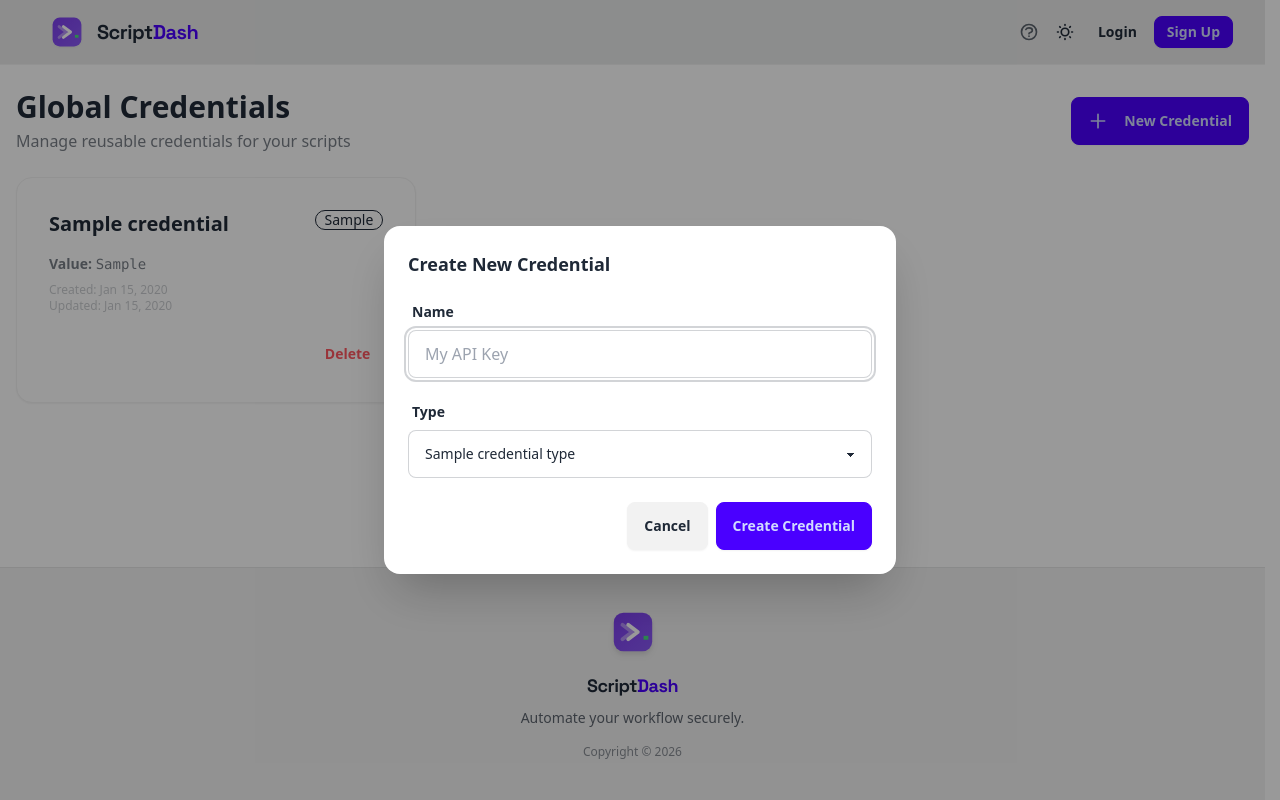
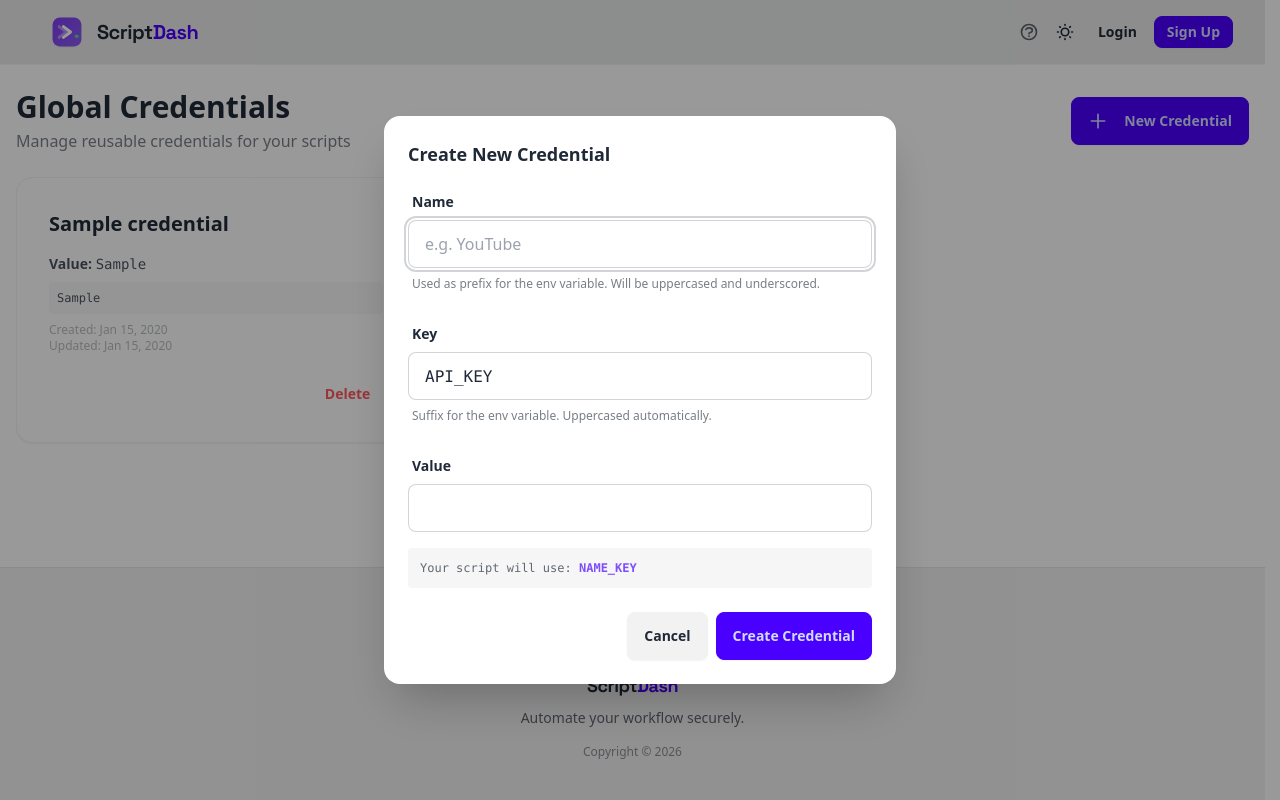
Before and after one commit to cwhit-io/python-runner, a Django app: template templates/scripts/credentials_list.html in a window 1280 px wide, after a click on "New Credential". Run offline with Django 5.2, Linux system fonts and the light colour scheme; the template is opened without the code that fills it: most values are stand-ins (such as "Sample title", 1, 10 or a date in 2020); some libraries are stand-ins or nearby versions.

Commit message:
fix credential types

```diff
--- a/templates/scripts/credentials_list.html
+++ b/templates/scripts/credentials_list.html
@@ -25,11 +25,18 @@
             <div class="card-body">
                 <div class="flex justify-between items-start">
                     <h2 class="card-title">{{ credential.name }}</h2>
-                    <span class="badge badge-outline">{{ credential.get_credential_type_display }}</span>
                 </div>
 
-                <div class="text-sm opacity-60 space-y-2 mt-2">
-                    <div><span class="font-semibold">Value:</span> <code class="font-mono">{{ credential.get_masked_value }}</code></div>
+                <div class="text-sm opacity-80 space-y-2 mt-2">
+                    <div>
+                        <span class="font-semibold">Value:</span>
+                        <code class="font-mono">{{ credential.get_masked_value }}</code>
+                    </div>
+                    <div class="bg-base-200/70 rounded p-2 text-xs font-mono">
+                        {% for env_var in credential.get_env_var_names %}
+                        <span class="block">{{ env_var }}</span>
+                        {% endfor %}
+                    </div>
                     <div class="text-xs">
                         <span class="opacity-40">Created: {{ credential.created_at|date:"M d, Y" }}</span>
                         <br>
@@ -71,72 +78,32 @@
 
             <div class="form-control w-full mb-4">
                 <label class="label"><span class="label-text font-semibold">Name</span></label>
-                <input type="text" name="name" class="input input-bordered w-full" placeholder="My API Key" required>
+                <input type="text" name="name" class="input input-bordered w-full" placeholder="e.g. YouTube" id="cred-name" required>
+                <label class="label">
+                    <span class="label-text-alt opacity-60">
+                        Used as prefix for the env variable.
+                        Will be uppercased and underscored.
+                    </span>
+                </label>
             </div>
 
             <div class="form-control w-full mb-4">
-                <label class="label"><span class="label-text font-semibold">Type</span></label>
-                <select name="credential_type" class="select select-bordered w-full" id="credential-type" onchange="toggleCredentialFields()">
-                    {% for ct in credential_types %}
-                    <option value="{{ ct.value }}">{{ ct.label }}</option>
-                    {% endfor %}
-                </select>
+                <label class="label"><span class="label-text font-semibold">Key</span></label>
+                <input type="text" name="key" class="input input-bordered w-full font-mono" placeholder="API_KEY" id="cred-key" value="API_KEY" required>
+                <label class="label">
+                    <span class="label-text-alt opacity-60">
+                        Suffix for the env variable. Uppercased automatically.
+                    </span>
+                </label>
             </div>
 
-            <!-- API Key -->
-            <div id="api_key-fields" class="credential-fields hidden">
-                <div class="form-control w-full mb-4">
-                    <label class="label"><span class="label-text font-semibold">API Key</span></label>
-                    <input type="password" name="api_key" class="input input-bordered w-full" placeholder="sk-...">
-                </div>
+            <div class="form-control w-full mb-4">
+                <label class="label"><span class="label-text font-semibold">Value</span></label>
+                <input type="password" name="value" class="input input-bordered w-full font-mono" id="cred-value" required>
             </div>
 
-            <!-- Bearer Token -->
-            <div id="bearer_token-fields" class="credential-fields hidden">
-                <div class="form-control w-full mb-4">
-                    <label class="label"><span class="label-text font-semibold">Token</span></label>
-                    <input type="password" name="token" class="input input-bordered w-full" placeholder="eyJ...">
-                </div>
-            </div>
-
-            <!-- Basic Auth -->
-            <div id="basic_auth-fields" class="credential-fields hidden">
-                <div class="form-control w-full mb-4">
-                    <label class="label"><span class="label-text font-semibold">Username</span></label>
-                    <input type="text" name="username" class="input input-bordered w-full">
-                </div>
-                <div class="form-control w-full mb-4">
-                    <label class="label"><span class="label-text font-semibold">Password</span></label>
-                    <input type="password" name="password" class="input input-bordered w-full">
-                </div>
-            </div>
-
-            <!-- OAuth Client Credentials -->
-            <div id="oauth_client_credentials-fields" class="credential-fields hidden">
-                <div class="form-control w-full mb-4">
-                    <label class="label"><span class="label-text font-semibold">Client ID</span></label>
-                    <input type="text" name="client_id" class="input input-bordered w-full">
-                </div>
-                <div class="form-control w-full mb-4">
-                    <label class="label"><span class="label-text font-semibold">Client Secret</span></label>
-                    <input type="password" name="client_secret" class="input input-bordered w-full">
-                </div>
-                <div class="form-control w-full mb-4">
-                    <label class="label"><span class="label-text font-semibold">Token URL</span></label>
-                    <input type="url" name="token_url" class="input input-bordered w-full" placeholder="https://...">
-                </div>
-            </div>
-
-            <!-- Generic -->
-            <div id="generic-fields" class="credential-fields">
-                <div class="form-control w-full mb-4">
-                    <label class="label"><span class="label-text font-semibold">Key Name</span></label>
-                    <input type="text" name="key" class="input input-bordered w-full" placeholder="API_KEY">
-                </div>
-                <div class="form-control w-full mb-4">
-                    <label class="label"><span class="label-text font-semibold">Value</span></label>
-                    <input type="password" name="value" class="input input-bordered w-full">
-                </div>
+            <div class="text-xs opacity-70 mb-4 bg-base-200 p-3 rounded font-mono">
+                Your script will use: <span id="env-var-preview" class="text-primary font-bold">NAME_API_KEY</span>
             </div>
 
             <div class="modal-action">
@@ -149,11 +116,17 @@
 </dialog>
 
 <script>
-function toggleCredentialFields() {
-    const type = document.getElementById('credential-type').value;
-    document.querySelectorAll('.credential-fields').forEach(el => el.classList.add('hidden'));
-    document.getElementById(type + '-fields').classList.remove('hidden');
+function updateEnvVarPreview() {
+    const name = document.getElementById('cred-name').value.trim().toUpperCase().replace(/\s+/g, '_');
+    const key = document.getElementById('cred-key').value.trim().toUpperCase().replace(/\s+/g, '_');
+    document.getElementById('env-var-preview').textContent =
+        name && key ? `${name}_${key}` : 'NAME_KEY';
 }
-toggleCredentialFields(); // Initialize on load
+
+document.addEventListener('DOMContentLoaded', () => {
+    updateEnvVarPreview();
+    document.getElementById('cred-name').addEventListener('input', updateEnvVarPreview);
+    document.getElementById('cred-key').addEventListener('input', updateEnvVarPreview);
+});
 </script>
 {% endblock %}
--- a/templates/scripts/edit.html
+++ b/templates/scripts/edit.html
@@ -165,8 +165,8 @@
                                                {% if cred in script.credentials.all %}checked{% endif %}>
                                         <div class="badge badge-sm border-2 border-base-300 bg-base-100 text-base-content/70
                                                     peer-checked:border-primary peer-checked:bg-primary/10 peer-checked:text-primary
-                                                    group-hover:border-primary/50 transition-all w-full justify-start">
-                                            {{ cred.name }} <span class="opacity-60">({{ cred.get_credential_type_display }})</span>
+                                                    group-hover:border-primary/50 transition-all w-full justify-start font-mono">
+                                            {% for env_var in cred.get_env_var_names %}<span class="{% if not forloop.first %}opacity-50 ml-1{% endif %}">{{ env_var }}</span>{% endfor %}
                                         </div>
                                     </label>
                                     {% endfor %}
```
Also changed, not shown: app/models.py (+8 -0 lines), app/services/script_runner.py (+17 -10 lines), app/views_credentials.py (+7 -31 lines).
